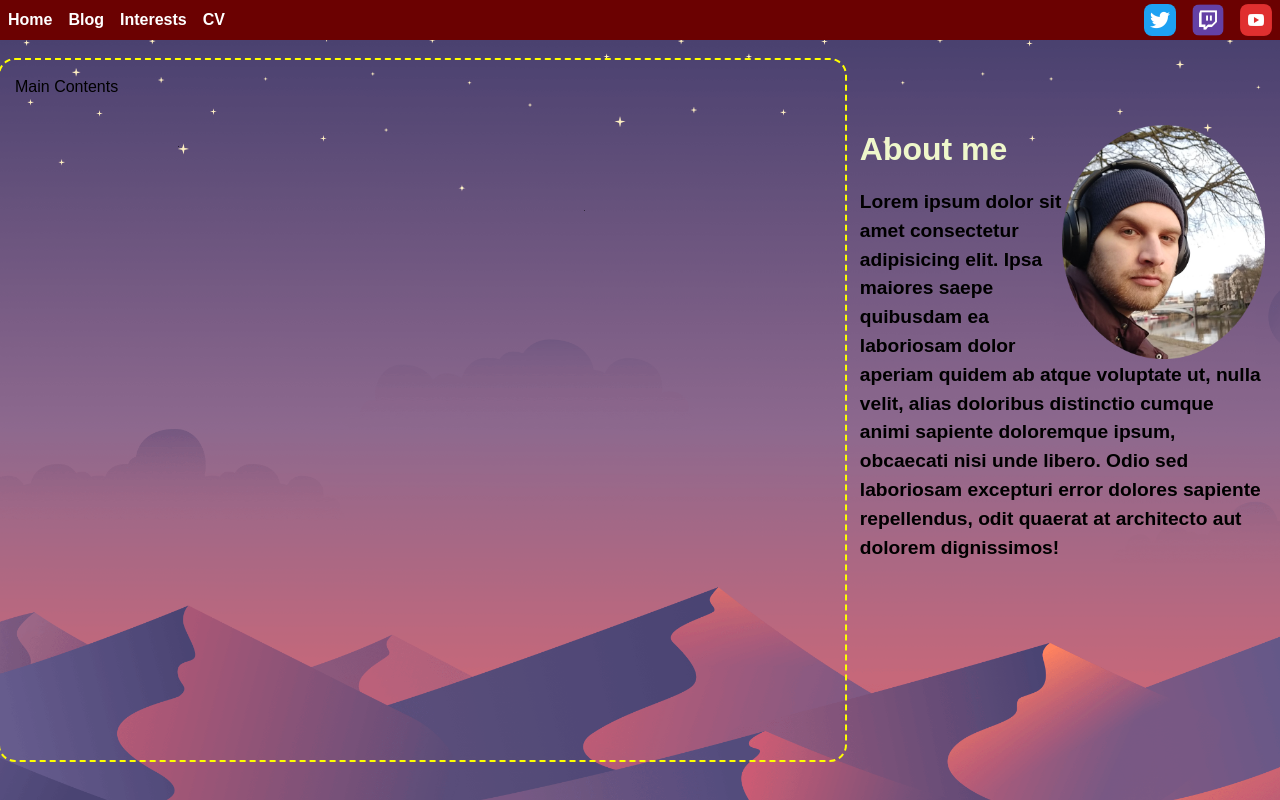
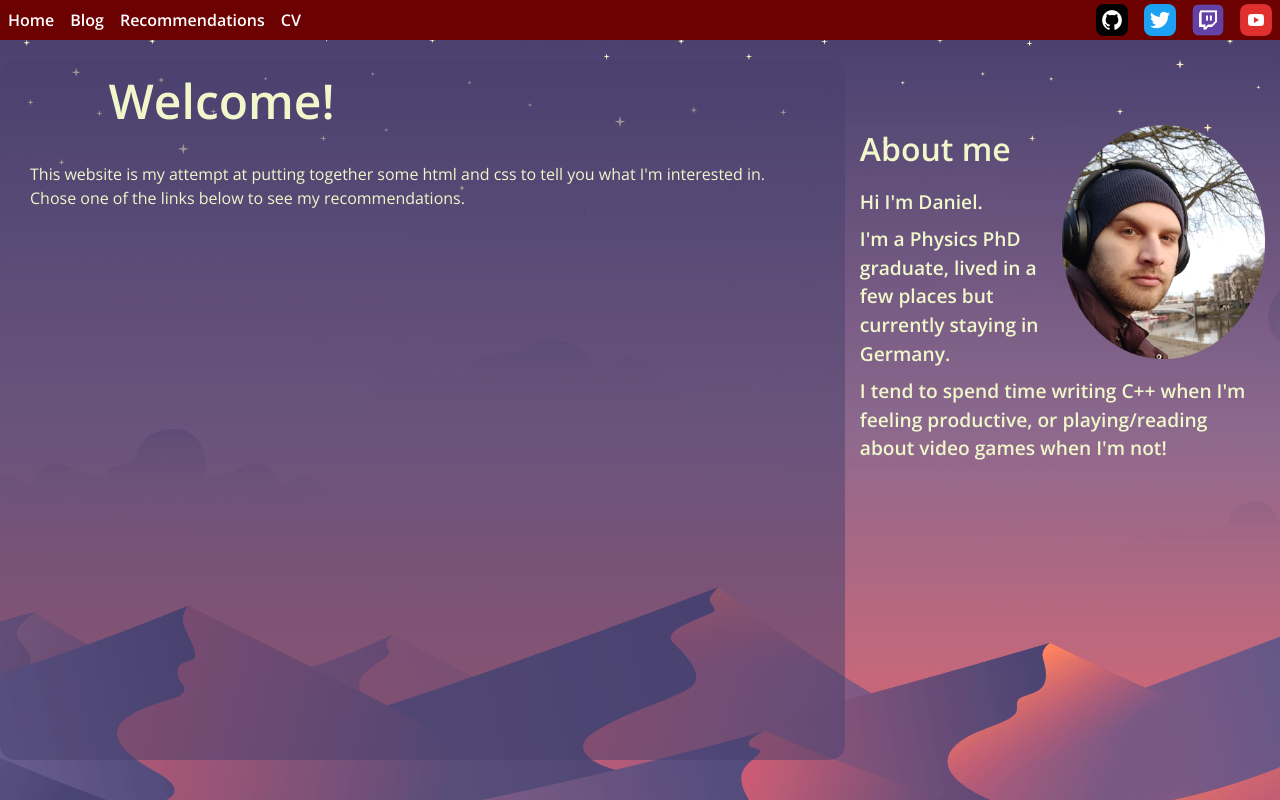
Before and after one commit to daniel-meilak/daniel-meilak.github.io, a plain HTML site: page index.html in a window 1280 px wide. Drawn offline with nearby package versions, Linux system fonts and the light colour scheme.

Commit message:
Updated main main contents

```diff
--- a/index.html
+++ b/index.html
@@ -6,6 +6,7 @@
    <meta name="viewport" content="width=device-width, initial-scale=1.0">
    <meta name="description" content="Daniel Meilak's Blog">
    <link rel="stylesheet" type="text/css" href="style.css">
+   <link href="https://fonts.googleapis.com/css?family=Open+Sans:400,600,300" rel="stylesheet" type="text/css">
    <title>Daniel Meilak's Blog</title>
 </head>
 
@@ -16,8 +17,9 @@
          <ul class="nav-list">
             <li><a href="">Home</a></li>
             <li><a href="">Blog</a></li>
-            <li><a href="">Interests</a></li>
+            <li><a href="">Recommendations</a></li>
             <li><a href="">CV</a></li>
+            <li><a href="https://github.com/daniel-meilak"><img src="images/github_logo.png" alt="GitHub"></a></li>
             <li><a href="https://twitter.com/Atiladhun"><img src="images/twitter_logo.png" alt="Twitter"></a></li>
             <li><a href="https://www.twitch.tv/atila_d_hun"><img src="images/twitch_logo.png"  alt="Twitch" ></a></li>
             <li><a href="https://www.youtube.com/channel/UCRoTqXBjxTEnlKvytFlaqHw"><img src="images/youtube_logo.png" alt="Youtube"></a></li>
@@ -27,13 +29,17 @@
 
    <div class="main-contents">
       <main>
-         Main Contents
+         <h1 class="main-header">Welcome!</h1>
+         <p class="main-p">This website is my attempt at putting together some html and css to tell you what I'm interested in. Chose one of the links below to see my recommendations.</p>
+         <div class="recommend"></div>
       </main>
 
       <aside>
          <h1 class="aside-header">About me</h1>
          <img src="images/Me.png" alt="Daniel Meilak" class="portrait">
-         <p class="aside-p">Lorem ipsum dolor sit amet consectetur adipisicing elit. Ipsa maiores saepe quibusdam ea laboriosam dolor aperiam quidem ab atque voluptate ut, nulla velit, alias doloribus distinctio cumque animi sapiente doloremque ipsum, obcaecati nisi unde libero. Odio sed laboriosam excepturi error dolores sapiente repellendus, odit quaerat at architecto aut dolorem dignissimos!</p>
+         <p class="aside-p">Hi I'm Daniel.</p>
+         <p class="aside-p">I'm a Physics PhD graduate, lived in a few places but currently staying in Germany.</p>
+         <p class="aside-p">I tend to spend time writing C++ when I'm feeling productive, or playing/reading about video games when I'm not!</p>
       </aside>
    </div>
 
--- a/style.css
+++ b/style.css
@@ -1,6 +1,7 @@
 /* Variables */
 :root {
   --nav-bar-color: rgb(107, 1, 1);
+  --text-color: rgb(239, 247, 203);
 }
 
 /* Box sizing rules */
@@ -30,7 +31,7 @@ body {
   line-height: 1.5;
   background-image: url('images/mountain_background.png');
   background-size: cover;
-  font-family: sans-serif;
+  font-family: open sans;
 }
 
 /* A elements that don't have a class get default styles */
@@ -145,13 +146,38 @@ main {
   /* background-color: rgb(0, 255, 255); */
   width: 66%;
   float: left;
-  outline: yellow;
+  /* outline: yellow;
   outline-width: 2px;
-  outline-style: dashed;
+  outline-style: dashed; */
   border-radius: 15px;
   height: 700px;
-  padding: 15px;
+  padding: 30px;
+
+  background-color: #49406e83;
 }
+
+.main-header {
+  color: var(--text-color);
+  font-size: 3em;
+  padding-left: 10%;
+  margin-top: -25px;
+  /* background-color: wheat; */
+}
+
+.main-p {
+  color: var(--text-color);
+  padding-top: 25px;
+  font-size: 16px;
+  line-height: 1.5;
+}
+
+.recommend{
+  height: 400px;
+  /* background-color: violet; */
+  margin-top: 20px;
+}
+
+/* Aside */
 
 aside {
   /* background-color: #735982; */
@@ -176,13 +202,15 @@ img.portrait {
   float: left;
   width: 50%;
   font-size: 2em;
-  color: rgb(239, 247, 203);
+  color: var(--text-color);
 }
 
 .aside-p {
   /* background-color: yellow; */
   font-size: 1.2em;
   font-weight: bold;
+  color: var(--text-color);
+  padding-bottom: 8px;
 }
 
 /* Responsive Design */
@@ -192,8 +220,15 @@ img.portrait {
   aside {
     width: 100%;
   }
+}
 
-  .socials {
+@media only screen and (max-width:500px) {
+  main,
+  aside {
+    width: 100%;
+  }
+
+  .nav-list li:nth-last-child(-n+3) {
     display: none;
   }
 }
```
Also changed, not shown: images/github_logo.png (added), 1 other file.
